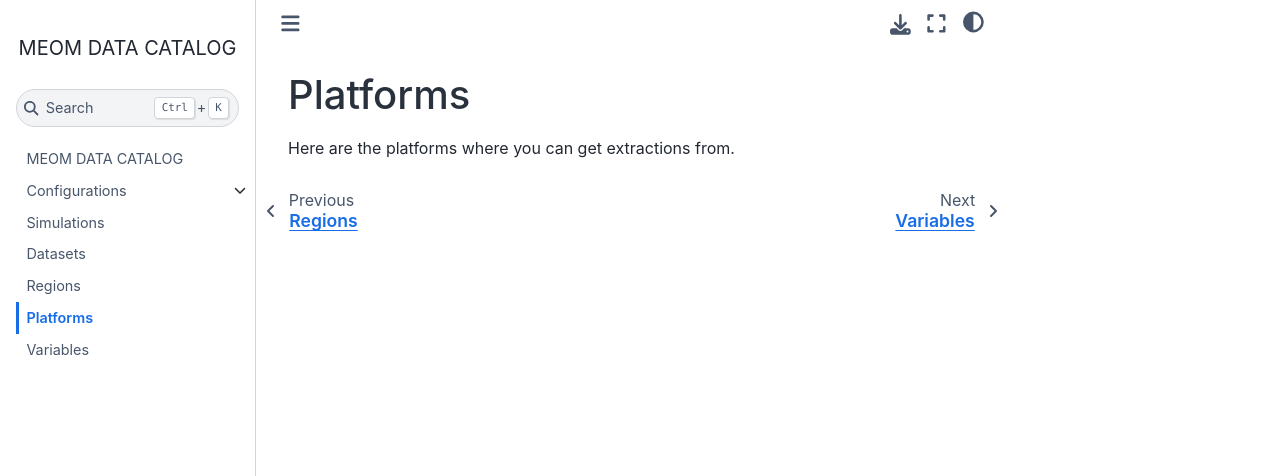
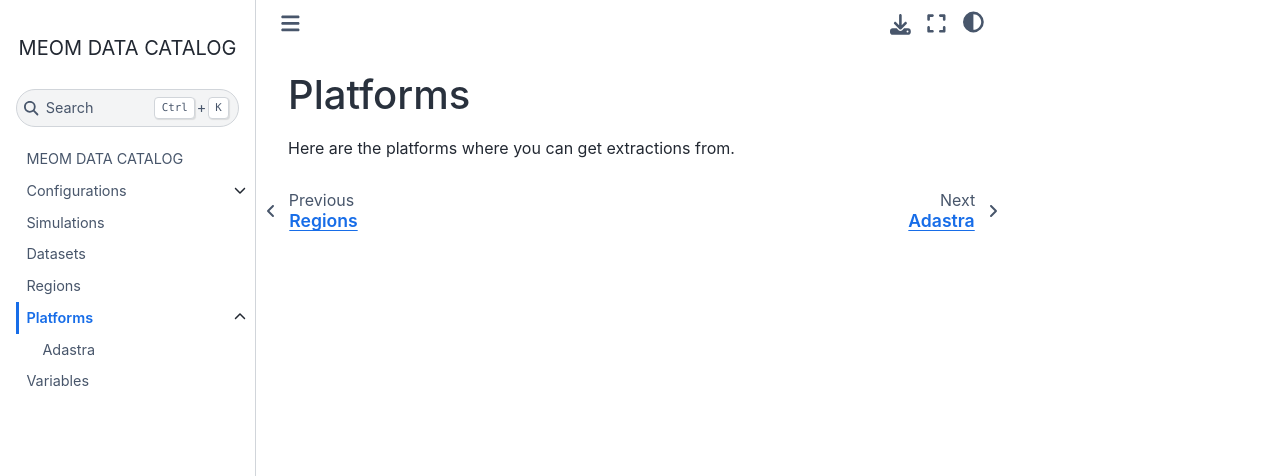
Before and after one commit to meom-group/demo-jupyterbook, a Jupyter Book: the page built from platforms.md, in a window 1280 px wide. Shown: the top 476 px of the page. Built offline with Jupyter Book 1.0.4 settings and Sphinx 7.4.7 and the Sphinx Book theme 1.1.4, drawn with Linux system fonts in a browser that asks for light colours.

Commit message:
Update _toc.yml

```diff
--- a/_toc.yml
+++ b/_toc.yml
@@ -8,4 +8,6 @@ chapters:
 - file: datasets
 - file: regions
 - file: platforms
+  sections:
+    - file: platforms/adastra
 - file: variables
```
